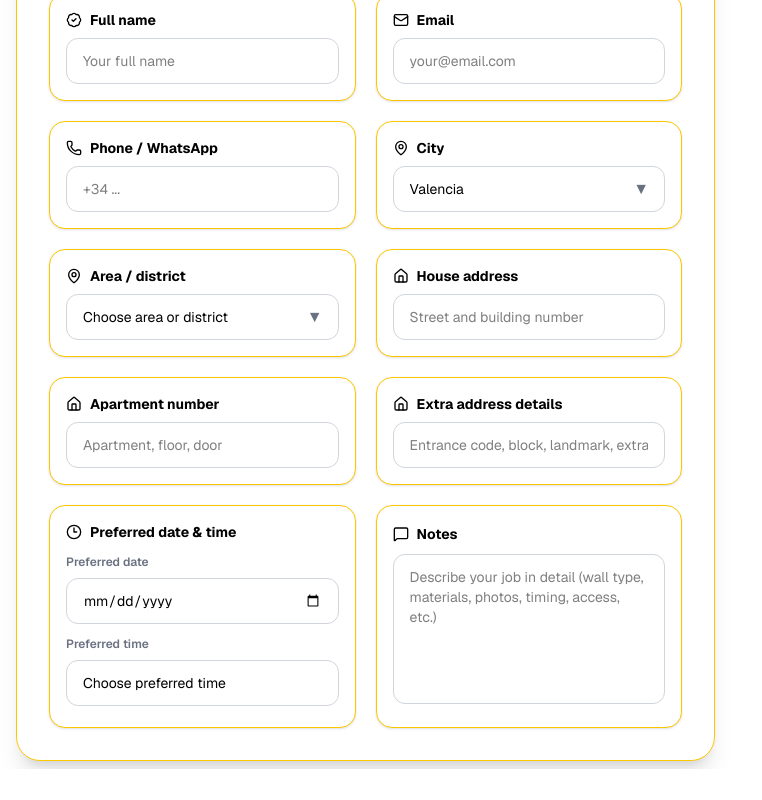
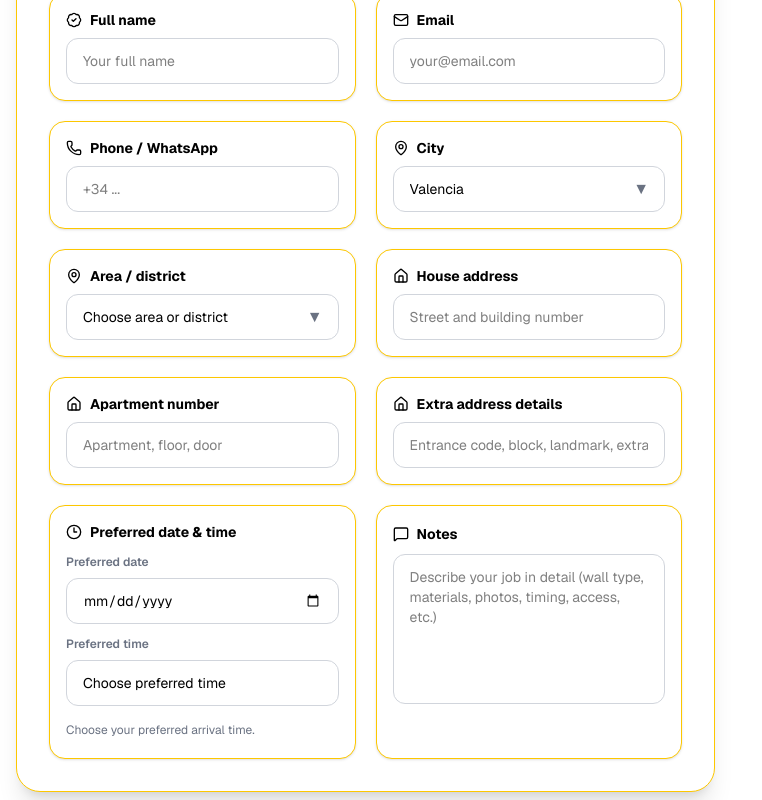
Before and after one commit to danylopechatkin/thevulgo-es, a Next.js app: page /estimate in a window 1280 px wide. Shown: the part 2226-3026 px from the top of the page, without its empty margins (0-762 px from the left). Before the commit the page ends 2995 px from the top, so only its background shows below. Built offline with nearby package versions, Linux system fonts and the light colour scheme.

Commit message:
finish date and time validation in estimate form

```diff
--- a/app/estimate/page.tsx
+++ b/app/estimate/page.tsx
@@ -595,6 +595,29 @@ const displayCity = isCustomCity ? client.customCity : client.city;
 const hasSelectedServices = selectedServices.length > 0;
 const hasContact = client.email.trim() !== "" || client.phone.trim() !== "";
 
+const now = new Date();
+
+const todayDateString = [
+  now.getFullYear(),
+  String(now.getMonth() + 1).padStart(2, "0"),
+  String(now.getDate()).padStart(2, "0"),
+].join("-");
+
+const minSelectableDate = todayDateString;
+
+const minimumTimeForToday = (() => {
+  const nextHour = new Date(now.getTime() + 60 * 60 * 1000);
+  const hours = String(nextHour.getHours()).padStart(2, "0");
+  const minutes = String(nextHour.getMinutes()).padStart(2, "0");
+
+  return `${hours}:${minutes}`;
+})();
+
+const availableTimeOptions =
+  client.preferredDate === todayDateString
+    ? TIME_OPTIONS.filter((time) => time >= minimumTimeForToday)
+    : TIME_OPTIONS;
+
 const categoriesPerPage = 4;
 const totalCategoryPages = Math.ceil(CATEGORY_OPTIONS.length / categoriesPerPage);
 
@@ -697,6 +720,20 @@ useEffect(() => {
   }
 }, [category]);
 
+// 👇 ВОТ СЮДА ВСТАВЛЯЕМ
+useEffect(() => {
+  if (
+    client.preferredDate === todayDateString &&
+    client.preferredTime &&
+    client.preferredTime < minimumTimeForToday
+  ) {
+    setClient((prev) => ({
+      ...prev,
+      preferredTime: "",
+    }));
+  }
+}, [client.preferredDate, client.preferredTime, todayDateString, minimumTimeForToday]);
+
 return (
 
     <div className="min-h-screen bg-white text-black font-sans">
@@ -1088,11 +1125,13 @@ className="inline-flex items-center gap-2 whitespace-nowrap rounded-xl border bo
     <p className="mb-2 text-xs font-semibold text-gray-500">Preferred date</p>
       <input
   type="date"
+  min={minSelectableDate}
   value={client.preferredDate}
   onChange={(e) =>
     setClient((prev) => ({ ...prev, preferredDate: e.target.value }))
   }
-className="w-full rounded-xl border border-gray-300 px-4 py-3 text-sm text-black outline-none transition focus:border-yellow-400 appearance-none"/>
+  className="w-full rounded-xl border border-gray-300 px-4 py-3 text-sm text-black outline-none transition focus:border-yellow-400 appearance-none"
+/>
   </div>
 
   {/* TIME */}
@@ -1105,12 +1144,17 @@ className="w-full rounded-xl border border-gray-300 px-4 py-3 text-sm text-black
     }
 className="w-full rounded-xl border border-gray-300 px-4 py-3 text-sm text-black outline-none transition focus:border-yellow-400 appearance-none" >
     <option value="">Choose preferred time</option>
-    {TIME_OPTIONS.map((time) => (
+    {availableTimeOptions.map((time) => (
   <option key={time} value={time}>
     {time}
   </option>
 ))}
   </select>
+   <p className="mt-3 text-xs leading-6 text-gray-500">
+      {client.preferredDate === todayDateString
+        ? "For today, only times at least 1 hour ahead are available."
+        : "Choose your preferred arrival time."}
+    </p>
 </div>
 </div>
 
```
Lines whose indentation alone changed are shown as unchanged.
